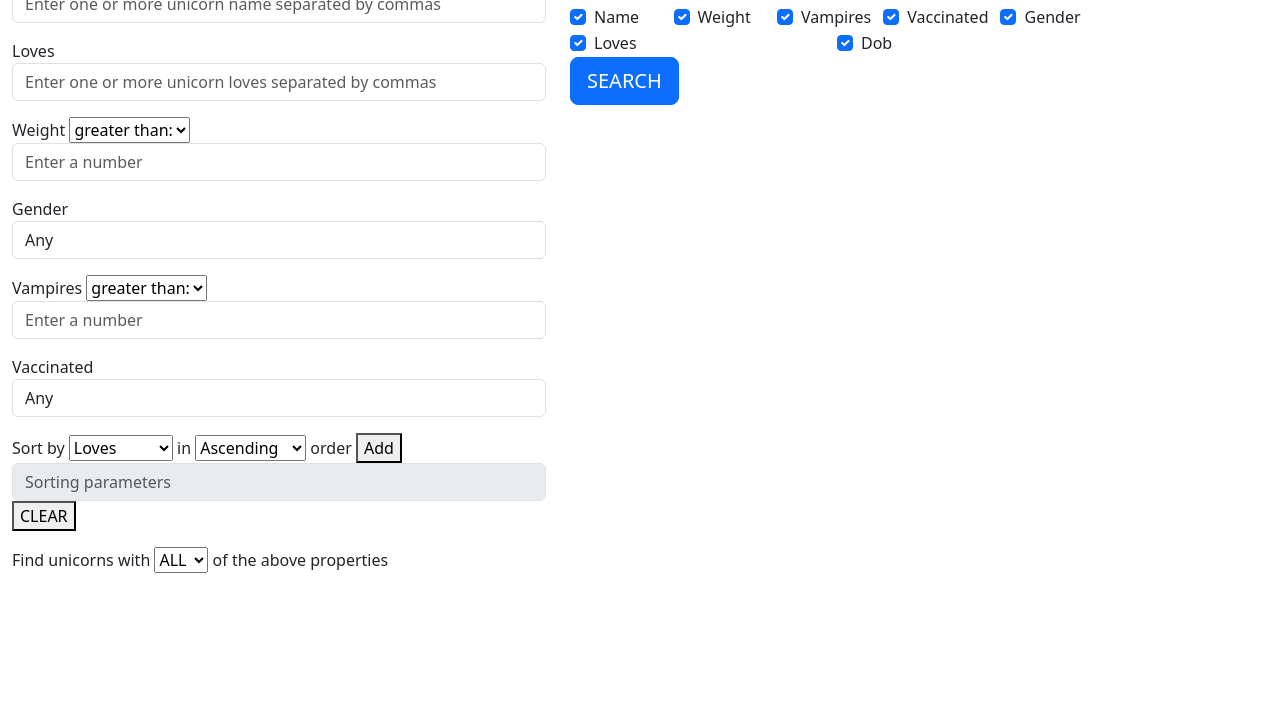
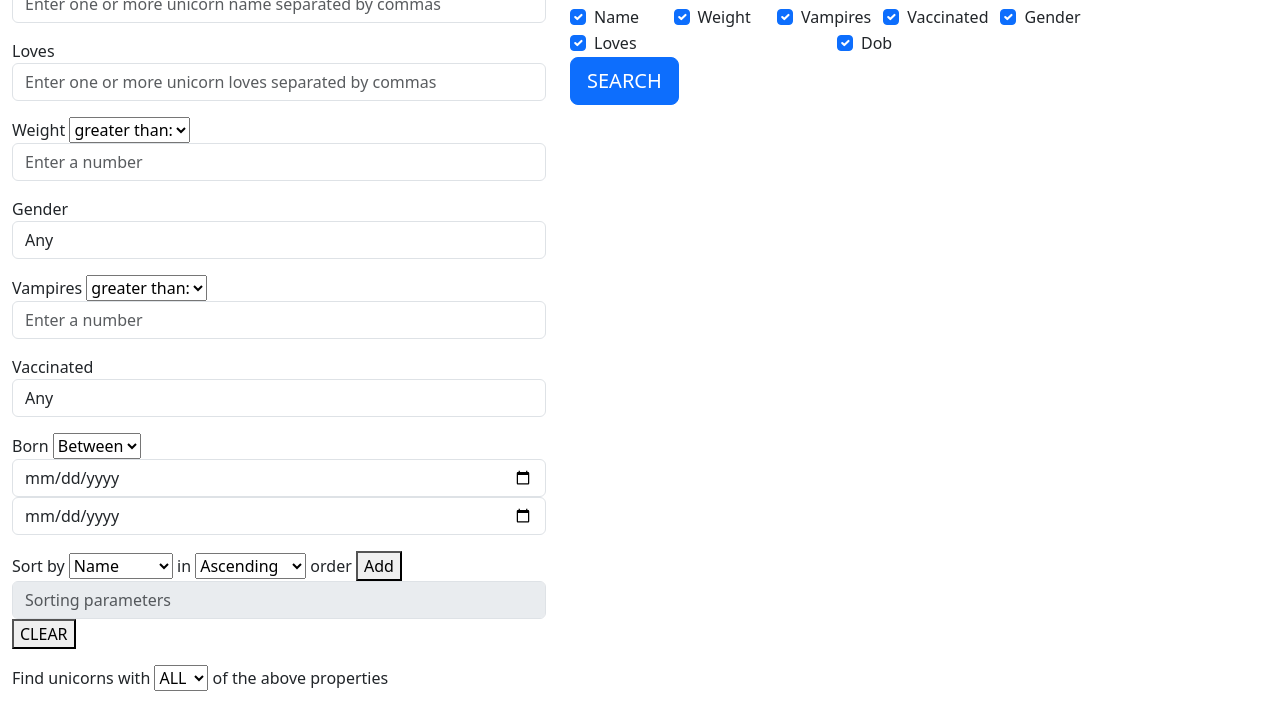
Before and after one commit to rockclimber147/unicorns-REST-API, a plain HTML site: page frontend/index.html in a window 1280 px wide. Shown: the part 95-802 px from the top of the page. Drawn offline with nearby package versions, Linux system fonts and the light colour scheme.

Commit message:
Add date display

```diff
--- a/frontend/index.html
+++ b/frontend/index.html
@@ -70,9 +70,20 @@
                 </select>
             </p>
             <p class="form-group">
+                <label for="unicornDOBInput">Born
+                    <select class="dropdown" id="unicornDOBRelation" onchange="updateDates()">
+                        <option>Between</option>
+                        <option>After</option>
+                        <option>Before</option>
+                    </select>
+                </label>
+                <input type="date" class="form-control" id="unicornDOBInput1">
+                <input type="date" class="form-control" id="unicornDOBInput2">
+            </p>
+            <p class="form-group">
                 <label>Sort by
                     <select class="dropdown" id="sortParameter">
-                        <option disabled>Name</option>
+                        <option>Name</option>
                         <option>Loves</option>
                         <option>Weight</option>
                         <option>Gender</option>
@@ -85,12 +96,12 @@
                         <option>Ascending</option>
                         <option>Descending</option>
                     </select>
-                     order
+                    order
                     <button id="sortParameterAddButton">Add</button>
                 </label>
                 <input disabled type="text" id="unicornSortByInput" class="form-control"
                     placeholder="Sorting parameters">
-                    <button id="sortParameterClearButton">CLEAR</button>
+                <button id="sortParameterClearButton">CLEAR</button>
             </p>
             Find unicorns with <select class="dropdown" id="fieldRelationInput">
                 <option id="$and">ALL</option>
--- a/frontend/unicorns.js
+++ b/frontend/unicorns.js
@@ -110,6 +110,15 @@ function getNumberRelationType(input) {
     }
 }
 
+function updateDates(){
+    console.log(document.getElementById("unicornDOBRelation").value);
+    if (document.getElementById("unicornDOBRelation").value == "Between"){
+        document.getElementById("unicornDOBInput2").style.display = "block";
+    } else {
+        document.getElementById("unicornDOBInput2").style.display = "none";
+    }
+}
+
 /**
  * Generates a URL string from an object acquired from the web page
  * @param {Object} inputObject An Object storing the data from the web page
```
